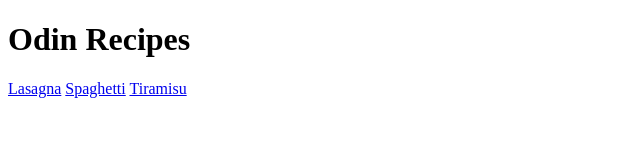
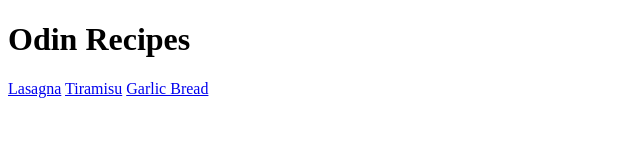
Before and after one commit to Sinphz/odin-recipes, a plain HTML site: page index.html in a window 1280 px wide. Shown: the full height of the page, 0-640 px from the left. Drawn offline with Linux system fonts and the light colour scheme.

Commit message:
index.html

```diff
--- a/index.html
+++ b/index.html
@@ -10,8 +10,8 @@
     <body>
         <h1>Odin Recipes</h1>
         <a href="recipes/lasagna.html">Lasagna</a>
-        <a href="recipes/Spaghetti.html">Spaghetti</a>
         <a href="recipes/Tiramisu.html">Tiramisu</a>
+        <a href="recipes/garlic-bread.html">Garlic Bread</a>
 
 
     </body>
```
Also changed, not shown: recipes/Tiramisu.html (+1 -1 lines).
